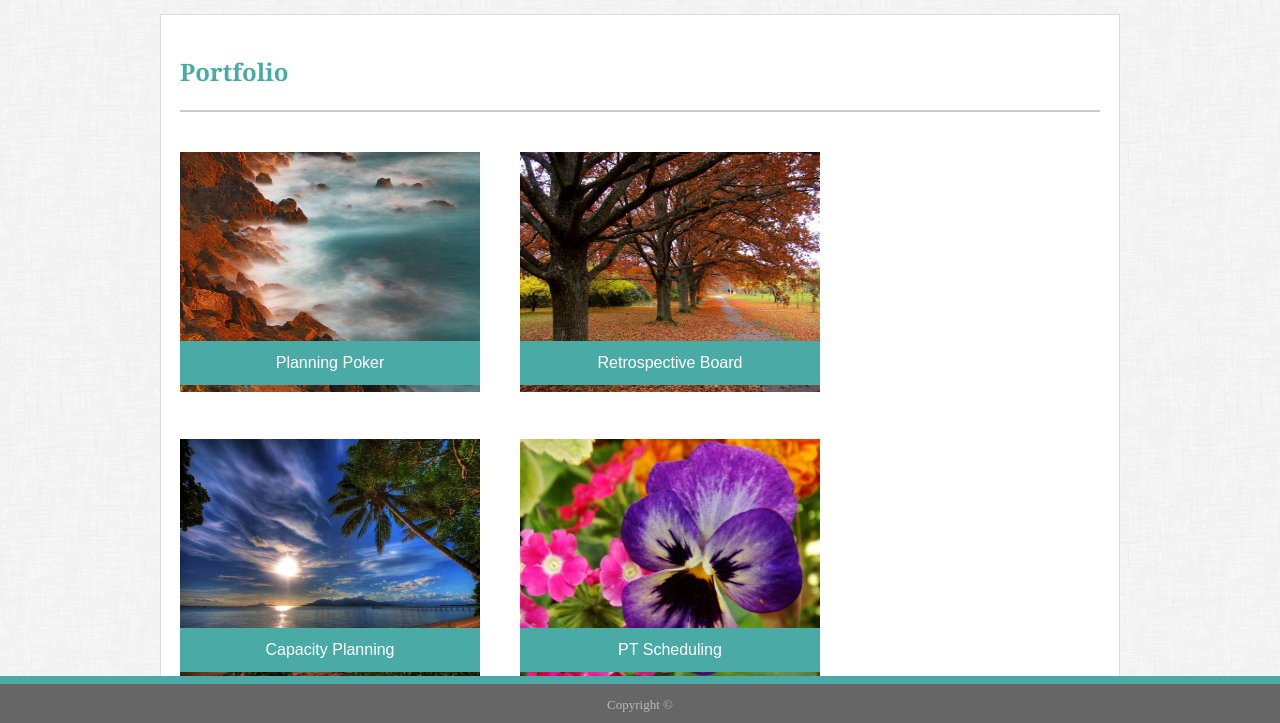
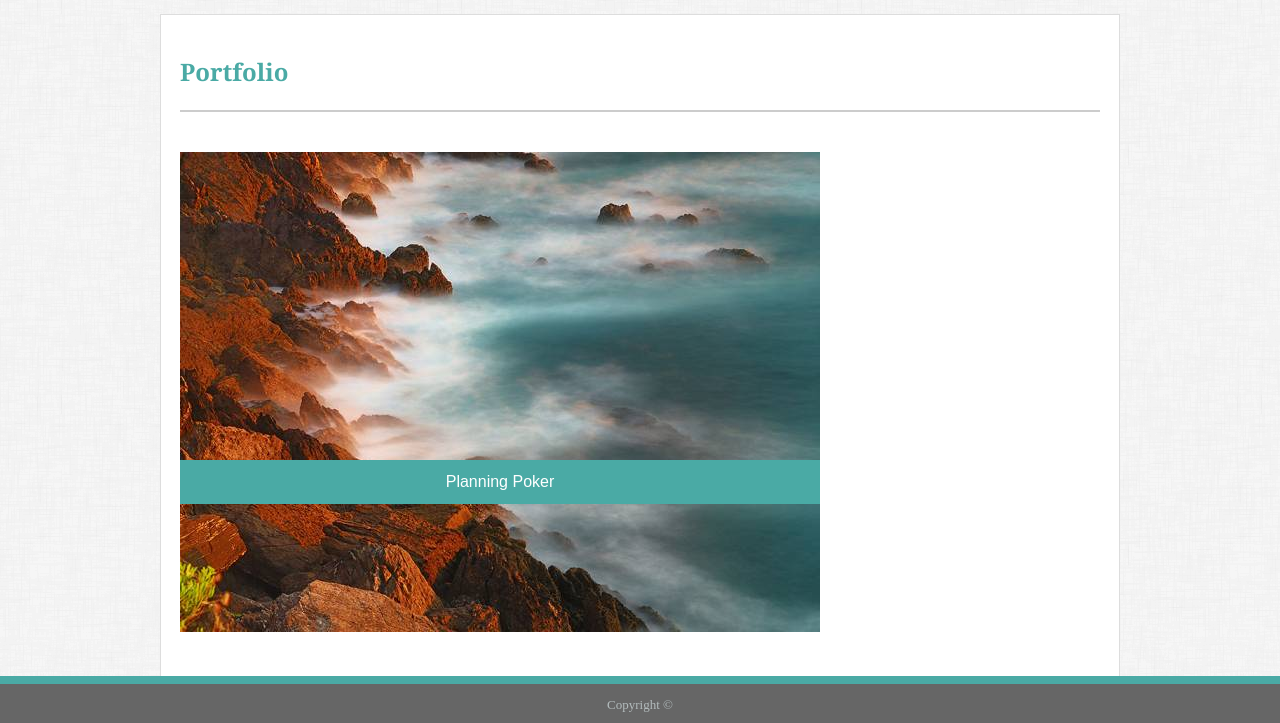
Before and after one commit to iantonik/Responsive-Portfolio, a plain HTML site: page portfolio.html in a window 1280 px wide. Shown: the part 66-789 px from the top of the page. Drawn offline with Linux system fonts and the light colour scheme.

Commit message:
Profile page mobile

```diff
--- a/assets/css/style.css
+++ b/assets/css/style.css
@@ -118,17 +118,17 @@ label{
 }
 
 .project-img{
-    width: 300px;
-    height: 240px;
+    width: 100%;
+    height: auto;
 }
 
 .project-title{
     position: absolute;
-    top: 70%;
+    top: 60%;
     background-color: #4aaaa5;
     color: white;
     text-align: center;
-    width: 300px;
+    width: 100%;
     padding-top: 10px;
     padding-bottom: 10px;
 }
--- a/portfolio.html
+++ b/portfolio.html
@@ -26,27 +26,27 @@
             <h1>Portfolio</h1>
         </div>
 
-        <div class="container">
+        <div class="container col-s-12">
             <img class="project-img" src="assets/images/nature-q-c-640-480-3.jpg" alt="Nature 3">
             <p class="project-title">Planning Poker</p>
         </div>
 
-        <div class="container">
+        <div class="container col-s-12">
             <img class="project-img" src="assets/images/nature-q-c-640-480-4.jpg" alt="Nature 3">
             <p class="project-title">Retrospective Board</p>
         </div>
 
-        <div class="container">
+        <div class="container col-s-12">
             <img class="project-img" src="assets/images/nature-q-c-640-480-5.jpg" alt="Nature 3">
             <p class="project-title">Capacity Planning</p>
         </div>
 
-        <div class="container">
+        <div class="container col-s-12">
             <img class="project-img" src="assets/images/nature-q-c-640-480-6.jpg" alt="Nature 3">
             <p class="project-title">PT Scheduling</p>
         </div>
 
-        <div class="container">
+        <div class="container col-s-12">
             <img class="project-img" src="assets/images/cat.jpg" alt="Cat">
             <p class="project-title">Rock Paper Scissors</p>
         </div>
```
